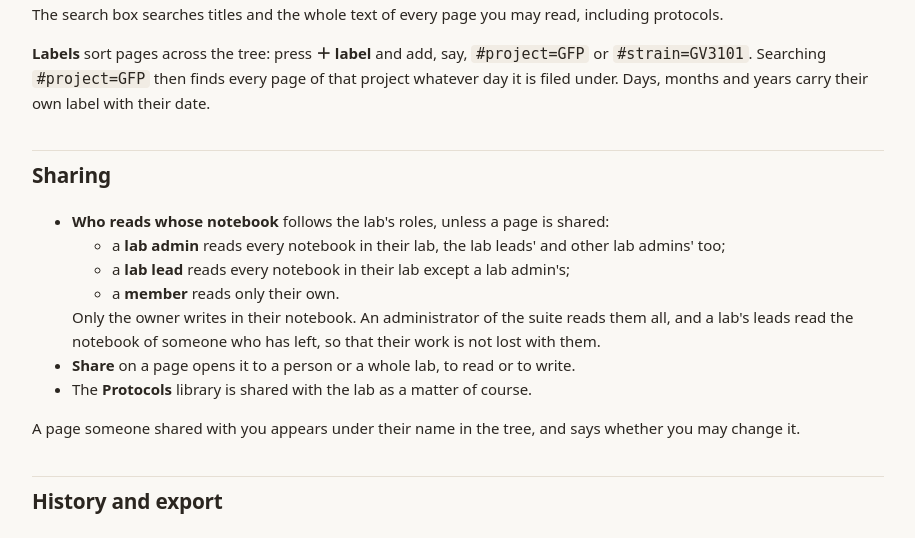
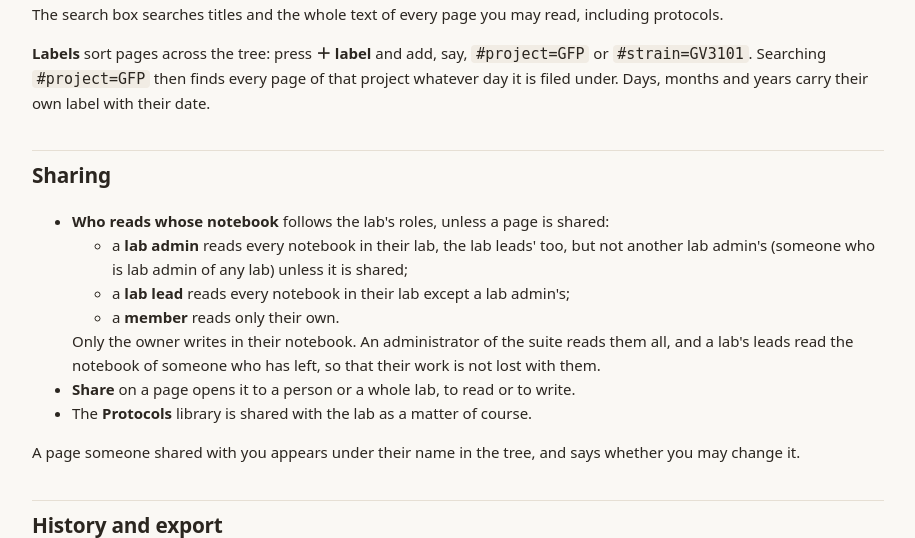
Before and after one commit to Gardiner-Lab/lab-notebook, a Flask app: page /help in a window 1280 px wide. Shown: the part 4589-5127 px from the top of the page, without its empty margins (182-1097 px from the left). Run offline with Flask 3, Linux system fonts and the light colour scheme; parts of the project's set-up code (start-up, migrations or seed data) failed here and were passed over.

Commit message:
Release 0.29.0: lab admins no longer read each other's notebooks
Someone who is lab admin of any lab is closed to the other lab admins as
well as to lab leads, unless something is shared.

Co-Authored-By: Claude Opus 5.5 <noreply@anthropic.com>

```diff
--- a/app/main.py
+++ b/app/main.py
@@ -11,7 +11,7 @@ import os
 
 from flask import Flask, redirect, render_template, request
 
-APP_VERSION = '0.28.0'
+APP_VERSION = '0.29.0'
 
 
 class PrefixMiddleware:
--- a/app/people.py
+++ b/app/people.py
@@ -82,9 +82,11 @@ class Person:
         May open this person's notebook (beyond what is shared): who sees whose.
 
         - Themselves, and an administrator of the suite: always.
-        - A lab admin: everyone in a lab they are lab admin of, lab leads and other lab admins too.
+        - A lab admin: everyone in a lab they are lab admin of, lab leads too, but not another lab
+          admin: lab admins read each other's notebooks only where something is shared.
         - A lab lead: everyone in a lab they lead except a lab admin. A notebook is one thing, not
-          one per lab, so someone who is lab admin of any lab stays closed to lab leads.
+          one per lab, so someone who is lab admin of any lab stays closed to lab leads and to the
+          other lab admins.
         - A member: only their own.
 
         Someone who has left (archived) is open again to their labs' leads and lab admins, so the
@@ -104,10 +106,8 @@ class Person:
         for lab in mine:
             if not lab.get('lab') or lab['lab'].casefold() not in theirs:
                 continue
-            here = rank(lab)
-            if here == 2:
-                return True
-            if here == 1 and (their_rank < 2 or gone):
+            # Lab leads and lab admins alike: not someone who is lab admin of any lab.
+            if rank(lab) >= 1 and (their_rank < 2 or gone):
                 return True
         return False
 
--- a/app/templates/about.html
+++ b/app/templates/about.html
@@ -96,9 +96,9 @@
     <section id="sees">
         <h2>Who sees what</h2>
         <ul>
-            <li><b>Your notebook is yours to write.</b> Who else reads it follows the lab's roles: the lab
-                admin reads every notebook in the lab, a lab lead every one but a lab admin's, and a member only
-                their own.</li>
+            <li><b>Your notebook is yours to write.</b> Who else reads it follows the lab's roles: a lab
+                admin or lab lead reads every notebook in the lab but a lab admin's, and a member only their
+                own.</li>
             <li><b>Share</b> a page with a person or a whole lab, to read or to write.</li>
             <li>An administrator of the suite reads every notebook, and a lab's leads read the notebook of
                 someone who has left, so that their work is not lost with them.</li>
--- a/app/templates/help.html
+++ b/app/templates/help.html
@@ -234,8 +234,8 @@
         <ul>
             <li><b>Who reads whose notebook</b> follows the lab's roles, unless a page is shared:
                 <ul>
-                    <li>a <b>lab admin</b> reads every notebook in their lab, the lab leads' and other lab
-                        admins' too;</li>
+                    <li>a <b>lab admin</b> reads every notebook in their lab, the lab leads' too, but not
+                        another lab admin's (someone who is lab admin of any lab) unless it is shared;</li>
                     <li>a <b>lab lead</b> reads every notebook in their lab except a lab admin's;</li>
                     <li>a <b>member</b> reads only their own.</li>
                 </ul>
```
Also changed, not shown: tests/test_sharing_and_export.py (+22 -4 lines), CHANGELOG.md.
